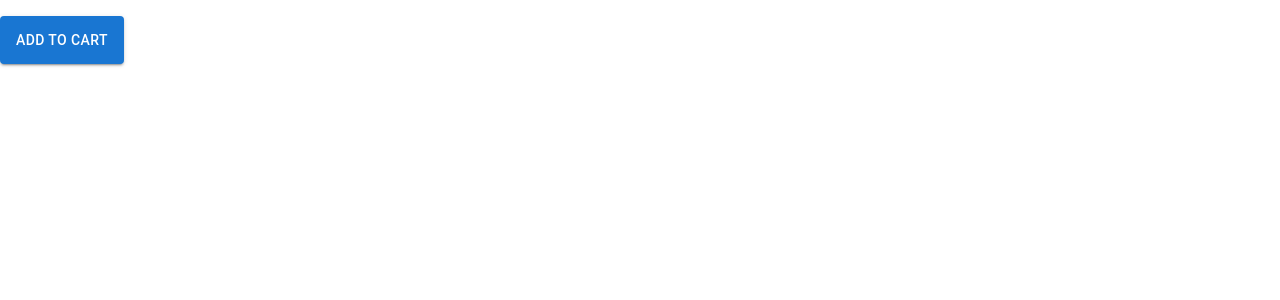
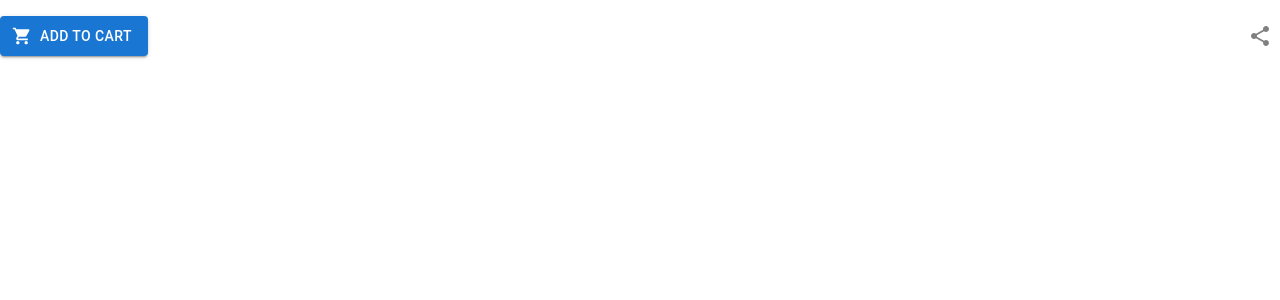
Before and after one commit to amirahmadd/behtarino-challenge, a Next.js app: page /components/ProductAction in a window 1280 px wide. Shown: the top 300 px of the page. Built offline with nearby package versions, Linux system fonts and the light colour scheme.

Commit message:
product action section style

```diff
--- a/pages/components/ProductAction.js
+++ b/pages/components/ProductAction.js
@@ -1,11 +1,20 @@
-import { Button } from "@mui/material";
+import { Button, IconButton } from "@mui/material";
 import style from "./ProductAction.module.css";
+import { Share, LocalGroceryStore } from "@mui/icons-material";
+
 const ProductAction = () => {
   return (
     <div className={style.actionContainer}>
-      <Button variant="contained" className={style.button}>
+      <Button
+        startIcon={<LocalGroceryStore />}
+        variant="contained"
+        className={style.button}
+      >
         ADD TO CART
       </Button>
+      <IconButton>
+        <Share className={style.shareBtn} />
+      </IconButton>
     </div>
   );
 };
--- a/pages/components/ProductAction.module.css
+++ b/pages/components/ProductAction.module.css
@@ -1,10 +1,12 @@
 .actionContainer {
   margin: 1rem 0;
+  display: flex;
+  justify-content: space-between;
 }
 
 .button {
   border-radius: 10px;
-  height: 3rem;
+  padding: 1rem;
   background-color: #ff7a76;
   box-shadow: -4px 4px 8px 1px rgba(255, 123, 118, 0.4),
     -4px 6px 20px 1px rgba(255, 123, 118, 0.4);
@@ -13,3 +15,7 @@
 .button:hover {
   background-color: #f9544e;
 }
+
+.shareBtn {
+  color: gray;
+}
```
